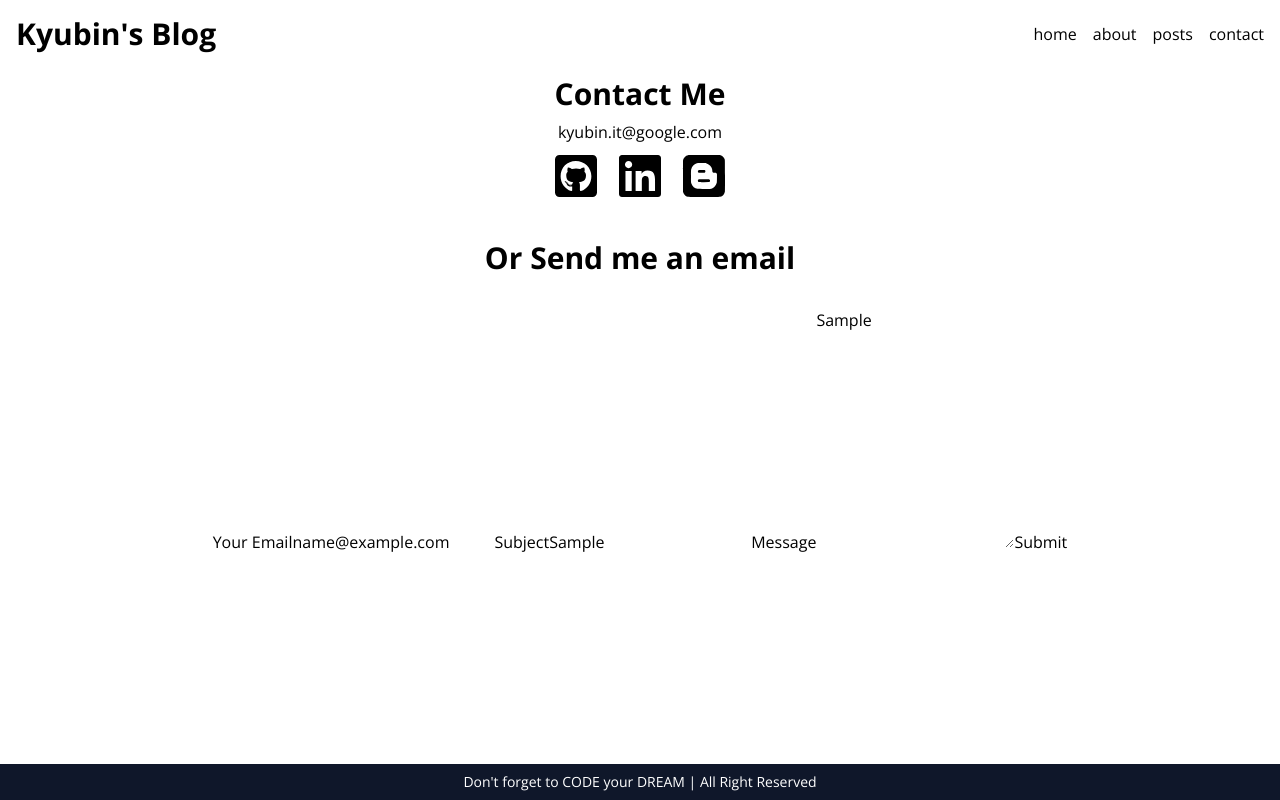
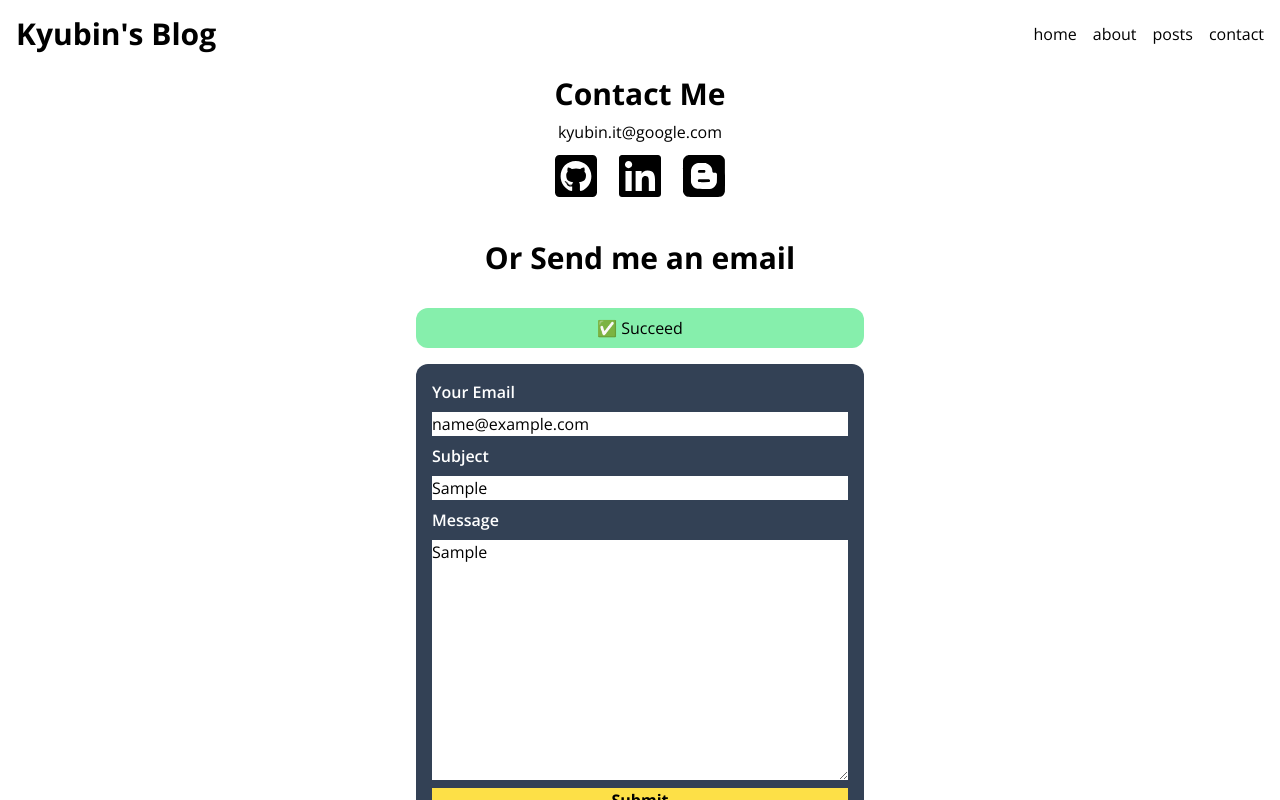
Before and after one commit to kyubin-io/blog-nextjs, a Next.js app: page /contact in a window 1280 px wide. Both pictures are taken after typing "name@example.com", "Sample", "Sample" into the empty fields and a click on the button "Submit". Built offline with nearby package versions, Linux system fonts and the light colour scheme.

Commit message:
add banner

```diff
--- /dev/null
+++ b/src/components/Banner.tsx
@@ -0,0 +1,20 @@
+export type BannerData = {
+  message: string;
+  state: "success" | "error";
+};
+
+export default function Banner({
+  banner: { message, state },
+}: {
+  banner: BannerData;
+}) {
+  const isSuccess = state === "success";
+  const icon = isSuccess ? "✅" : "🔥";
+  return (
+    <p
+      className={`p-2 rounded-xl w-full text-center ${
+        isSuccess ? "bg-green-300" : "bg-red-300"
+      }`}
+    >{`${icon} ${message}`}</p>
+  );
+}
--- a/src/components/ContactForm.tsx
+++ b/src/components/ContactForm.tsx
@@ -1,6 +1,7 @@
 "use client";
 
 import { ChangeEvent, FormEvent, useState } from "react";
+import Banner, { BannerData } from "./Banner";
 
 type Form = {
   from: string;
@@ -14,6 +15,7 @@
     subject: "",
     message: "",
   });
+  const [banner, setBanner] = useState<BannerData | null>(null);
 
   const onChange = (e: ChangeEvent<HTMLInputElement | HTMLTextAreaElement>) => {
     const { name, value } = e.target;
@@ -23,12 +25,22 @@
   const onSubmit = (e: FormEvent<HTMLFormElement>) => {
     e.preventDefault();
     console.log(form);
+    setBanner({ message: "Succeed", state: "success" });
+    setTimeout(() => {
+      setBanner(null);
+    }, 3000);
   };
 
   return (
-    <>
-      <form onSubmit={onSubmit}>
-        <label htmlFor="from">Your Email</label>
+    <section className="w-full max-w-md">
+      {banner && <Banner banner={banner} />}
+      <form
+        onSubmit={onSubmit}
+        className="w-full flex flex-col gap-2 my-4 p-4 bg-slate-700 rounded-xl"
+      >
+        <label htmlFor="from" className="font-semibold text-white">
+          Your Email
+        </label>
         <input
           type="email"
           id="from"
@@ -38,7 +50,9 @@
           value={form.from}
           onChange={onChange}
         />
-        <label htmlFor="subject">Subject</label>
+        <label htmlFor="subject" className="font-semibold text-white">
+          Subject
+        </label>
         <input
           type="text"
           id="subject"
@@ -47,7 +61,9 @@
           value={form.subject}
           onChange={onChange}
         />
-        <label htmlFor="message">Message</label>
+        <label htmlFor="message" className="font-semibold text-white">
+          Message
+        </label>
         <textarea
           rows={10}
           id="message"
@@ -56,8 +72,10 @@
           value={form.message}
           onChange={onChange}
         />
-        <button>Submit</button>
+        <button className="bg-yellow-300 font-bold hover:bg-yellow-400">
+          Submit
+        </button>
       </form>
-    </>
+    </section>
   );
 }
```
